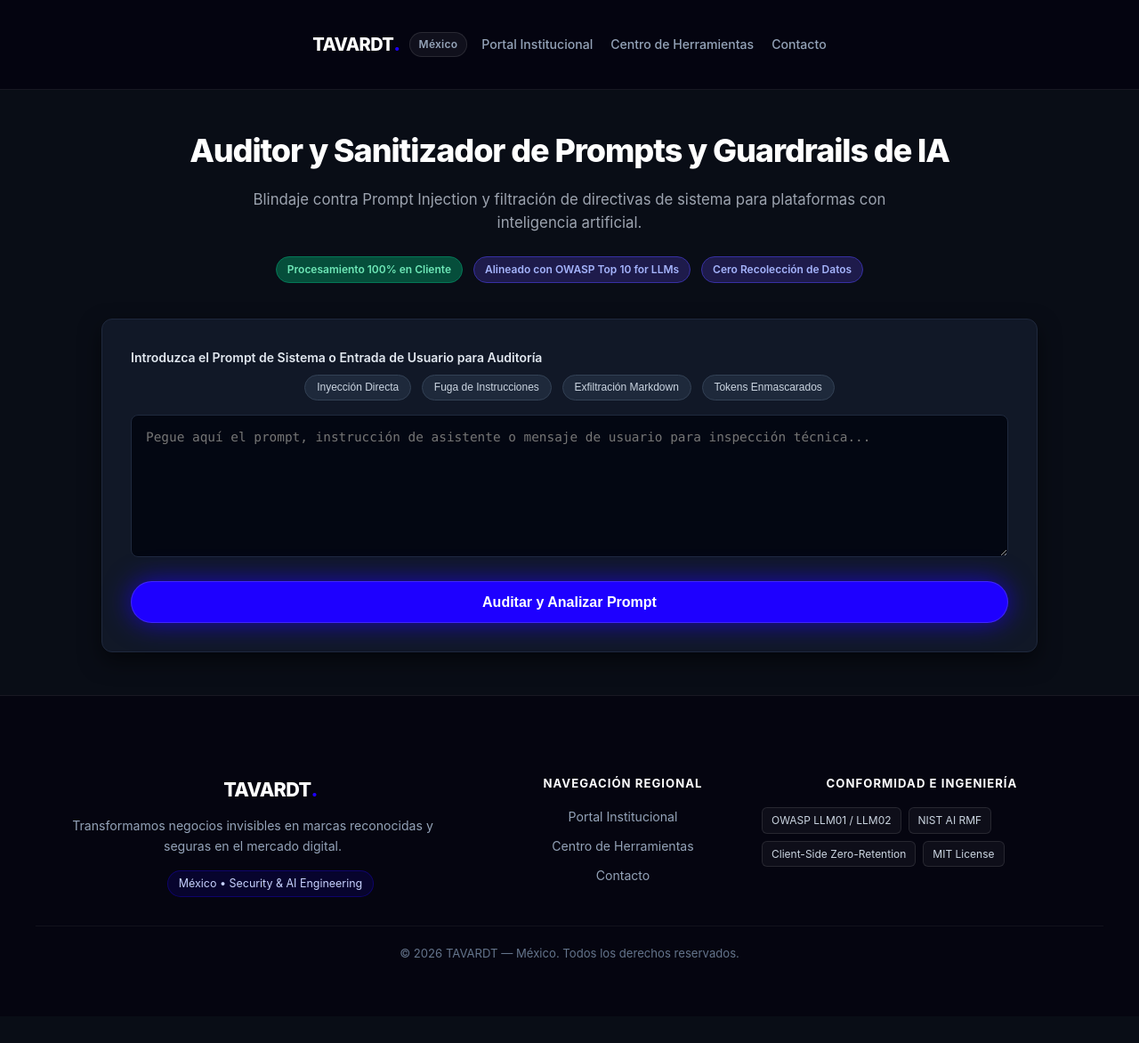
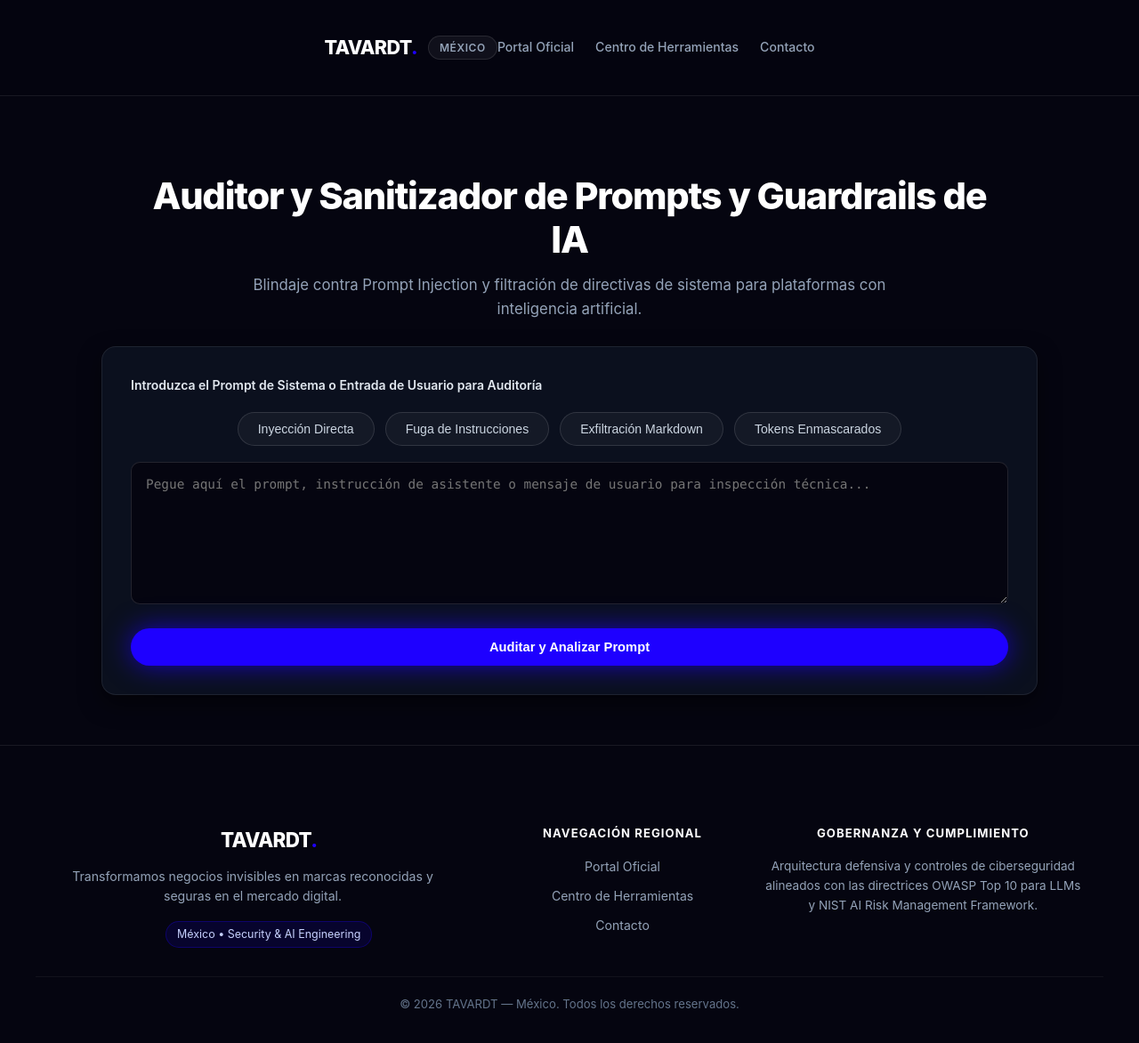
Before and after one commit to TAVARDT-Mexico/llm-guardrails-toolkit-mx, a plain HTML site: page index.html in a window 1280 px wide. Shown: the whole page at 89% size. Before the commit the page ends 1142 px from the top, so only its background shows below. Drawn offline with Linux system fonts and the light colour scheme.

Commit message:
refactor(pages): apply unified obsidian theme #050510, purge junior badges, center buttons, enforce strict corporate standards

```diff
--- a/index.html
+++ b/index.html
@@ -80,215 +80,300 @@
   </script>
   <style>
 
-/* ==================== TAVARDT BRAND STANDARDIZATION ==================== */
+/* ==========================================================================
+   TAVARDT UNIFIED ENTERPRISE DESIGN SYSTEM (ASTRYX TOKENS)
+   ========================================================================== */
 :root {
-  --tavardt-blue: #1e00ff !important;
-  --tavardt-blue-hover: #1500db !important;
-  --tavardt-blue-glow: 0 0 30px rgba(30, 0, 255, 0.7) !important;
-  --tavardt-blue-glow-lg: 0 0 45px rgba(30, 0, 255, 0.95) !important;
+  --bg: #050510 !important;
+  --bg2: #0b101e !important;
+  --bg3: #111827 !important;
+  --card-bg: #0b101e !important;
+  --surface: #0b101e !important;
+  --surface-card: #0e1526 !important;
+  --surface-elevated: #131d33 !important;
+  --card-border: rgba(255, 255, 255, 0.08) !important;
+  --border: rgba(255, 255, 255, 0.08) !important;
   --accent: #1e00ff !important;
   --accent-hover: #1500db !important;
   --blue: #1e00ff !important;
+  --info: #1e00ff !important;
+  --text: #f8fafc !important;
+  --text-muted: #94a3b8 !important;
+  --text2: #94a3b8 !important;
+  --code-bg: #030712 !important;
+}
+
+html, body {
+  background-color: #050510 !important;
+  color: #f8fafc !important;
+  font-family: -apple-system, BlinkMacSystemFont, "Segoe UI", Roboto, Helvetica, Arial, sans-serif !important;
+  margin: 0 !important;
+  padding: 0 !important;
+  min-height: 100vh !important;
+  -webkit-font-smoothing: antialiased !important;
 }
 
 /* Header */
 .tavardt-header {
-  width: 100%;
-  background: rgba(5, 5, 16, 0.94);
-  backdrop-filter: blur(12px);
-  -webkit-backdrop-filter: blur(12px);
-  border-bottom: 1px solid rgba(255, 255, 255, 0.08);
-  position: sticky;
-  top: 0;
-  z-index: 999;
+  width: 100% !important;
+  background: rgba(5, 5, 16, 0.95) !important;
+  backdrop-filter: blur(16px) !important;
+  -webkit-backdrop-filter: blur(16px) !important;
+  border-bottom: 1px solid rgba(255, 255, 255, 0.08) !important;
+  position: sticky !important;
+  top: 0 !important;
+  z-index: 1000 !important;
 }
 .tavardt-header-inner {
-  max-width: 1200px;
-  margin: 0 auto;
-  padding: 14px 24px;
-  display: flex;
-  justify-content: space-between;
-  align-items: center;
-  gap: 16px;
-  flex-wrap: wrap;
+  max-width: 1200px !important;
+  margin: 0 auto !important;
+  padding: 16px 24px !important;
+  display: flex !important;
+  justify-content: space-between !important;
+  align-items: center !important;
+  box-sizing: border-box !important;
 }
 .tavardt-brand {
-  display: inline-flex;
-  align-items: center;
-  gap: 10px;
-  text-decoration: none;
-  color: #ffffff;
+  display: inline-flex !important;
+  align-items: center !important;
+  gap: 12px !important;
+  text-decoration: none !important;
+  color: #ffffff !important;
 }
 .tavardt-logo-text {
-  font-size: 1.25rem;
-  font-weight: 800;
-  letter-spacing: -0.03em;
-  color: #ffffff;
+  font-size: 1.35rem !important;
+  font-weight: 800 !important;
+  letter-spacing: -0.03em !important;
+  color: #ffffff !important;
 }
 .tavardt-brand-dot {
   color: #1e00ff !important;
-  font-size: 1.4rem;
-  line-height: 1;
 }
 .tavardt-badge-jurisdiction {
-  font-size: 0.75rem;
-  font-weight: 600;
-  color: #94a3b8;
-  padding: 3px 10px;
-  background: rgba(255, 255, 255, 0.05);
-  border: 1px solid rgba(255, 255, 255, 0.1);
-  border-radius: 9999px;
-  letter-spacing: 0.02em;
+  font-size: 0.75rem !important;
+  font-weight: 600 !important;
+  color: #94a3b8 !important;
+  padding: 3px 12px !important;
+  background: rgba(255, 255, 255, 0.05) !important;
+  border: 1px solid rgba(255, 255, 255, 0.1) !important;
+  border-radius: 9999px !important;
+  text-transform: uppercase !important;
+  letter-spacing: 0.05em !important;
 }
 .tavardt-nav {
-  display: flex;
-  align-items: center;
-  gap: 20px;
-  flex-wrap: wrap;
+  display: flex !important;
+  align-items: center !important;
+  gap: 24px !important;
 }
 .tavardt-nav-link {
-  color: #94a3b8;
-  text-decoration: none;
-  font-size: 0.88rem;
-  font-weight: 500;
-  transition: color 0.2s ease;
+  color: #94a3b8 !important;
+  text-decoration: none !important;
+  font-size: 0.88rem !important;
+  font-weight: 500 !important;
+  transition: color 0.2s ease !important;
 }
 .tavardt-nav-link:hover {
-  color: #ffffff;
+  color: #ffffff !important;
 }
 
-/* Centered Button Row */
-.btn-row, .sample-buttons {
+/* Hero Section */
+.tavardt-hero, .hero {
+  max-width: 1000px !important;
+  margin: 0 auto !important;
+  padding: 48px 24px 28px !important;
+  text-align: center !important;
+  box-sizing: border-box !important;
+  background: transparent !important;
+  border: none !important;
+}
+.tavardt-hero h1, .hero h1, h1 {
+  font-size: clamp(1.8rem, 4vw, 2.6rem) !important;
+  font-weight: 800 !important;
+  letter-spacing: -0.03em !important;
+  margin: 0 0 12px 0 !important;
+  color: #ffffff !important;
+  line-height: 1.2 !important;
+}
+.tavardt-hero p, .hero p {
+  font-size: 1.05rem !important;
+  color: #94a3b8 !important;
+  max-width: 720px !important;
+  margin: 0 auto !important;
+  line-height: 1.6 !important;
+}
+
+/* Strict Suppression of Junior Elements */
+.badge-bar, .badges, .hero-badge, .hero img, .hero-img, .cta-grid, .cta-btn.wa, [class*="wa"],  {
+  display: none !important;
+}
+
+/* Containers and Cards */
+.card, .main-card, .panel, .stage-card, .vector-card {
+  background: #0b101e !important;
+  border: 1px solid rgba(255, 255, 255, 0.08) !important;
+  border-radius: 16px !important;
+}
+.container, main, .main-wrap {
+  background: transparent !important;
+  border: none !important;
+  box-shadow: none !important;
+}
+
+/* Textareas & Inputs */
+textarea, input[type="text"] {
+  background: #050510 !important;
+  border: 1px solid rgba(255, 255, 255, 0.12) !important;
+  border-radius: 10px !important;
+  color: #f8fafc !important;
+  font-family: 'Fira Code', Consolas, Monaco, monospace !important;
+}
+textarea:focus, input[type="text"]:focus {
+  border-color: #1e00ff !important;
+  outline: none !important;
+  box-shadow: 0 0 15px rgba(30, 0, 255, 0.3) !important;
+}
+
+/* Button Centering Containers */
+.btn-row, .presets-row, .sample-buttons {
   display: flex !important;
   justify-content: center !important;
   align-items: center !important;
+  gap: 12px !important;
+  margin: 18px 0 !important;
   flex-wrap: wrap !important;
-  gap: 12px !important;
 }
 
-/* Primary Action Buttons */
-.btn-primary, button.btn-primary, .btn-action-main, #btn-generate-blueprint, #btn-audit, .btn-run, #run-audit-btn, .btn-execute, .btn-analyze, .cta-btn.primary, .btn-act, #btn-copy {
+/* PRIMARY BUTTONS: 100% TAVARDT Electric Blue (#1e00ff) */
+.btn-primary, button.btn-primary, .btn-action-main, #btn-generate-blueprint, #btn-audit, .btn-run, #run-audit-btn, .btn-execute, .btn-analyze {
   background: #1e00ff !important;
   color: #ffffff !important;
+  border: none !important;
   border-radius: 9999px !important;
-  border: 1px solid rgba(255, 255, 255, 0.15) !important;
+  font-size: 0.92rem !important;
+  font-weight: 600 !important;
+  padding: 13px 36px !important;
   box-shadow: 0 0 30px rgba(30, 0, 255, 0.7) !important;
-  font-weight: 600 !important;
   cursor: pointer !important;
   transition: all 0.25s cubic-bezier(0.16, 1, 0.3, 1) !important;
+  text-decoration: none !important;
+  display: inline-flex !important;
+  align-items: center !important;
+  justify-content: center !important;
 }
-.btn-primary:hover, button.btn-primary:hover, .btn-action-main:hover, #btn-generate-blueprint:hover, #btn-audit:hover, .btn-run:hover, #run-audit-btn:hover, .btn-execute:hover, .btn-analyze:hover, .cta-btn.primary:hover, .btn-act:hover, #btn-copy:hover {
+.btn-primary:hover, button.btn-primary:hover, .btn-action-main:hover, #btn-generate-blueprint:hover, #btn-audit:hover, .btn-run:hover, #run-audit-btn:hover, .btn-execute:hover, .btn-analyze:hover {
   background: #1500db !important;
   box-shadow: 0 0 45px rgba(30, 0, 255, 0.95) !important;
   transform: translateY(-1px) !important;
 }
 
-/* Secondary & Preset Buttons */
-.btn-secondary, button.btn-secondary, .btn-sample, .btn-preset, button.btn-preset, .btn-action-secondary, .code-tab, .tab-btn, .cta-btn.secondary {
+/* SECONDARY BUTTONS: Clean dark pill */
+.btn-secondary, button.btn-secondary, .btn-sample, .btn-preset, button.btn-preset, .btn-action-secondary, .code-tab, .tab-btn {
+  background: rgba(255, 255, 255, 0.04) !important;
+  border: 1px solid rgba(255, 255, 255, 0.12) !important;
+  color: #cbd5e1 !important;
   border-radius: 9999px !important;
+  font-size: 0.88rem !important;
+  font-weight: 500 !important;
+  padding: 10px 22px !important;
+  cursor: pointer !important;
   transition: all 0.2s ease !important;
 }
-.btn-secondary:hover, button.btn-secondary:hover, .btn-sample:hover, .btn-preset:hover, button.btn-preset:hover, .btn-action-secondary:hover, .cta-btn.secondary:hover {
+.btn-secondary:hover, button.btn-secondary:hover, .btn-sample:hover, .btn-preset:hover, button.btn-preset:hover, .btn-action-secondary:hover {
   border-color: #1e00ff !important;
   color: #ffffff !important;
+  background: rgba(30, 0, 255, 0.08) !important;
 }
 
-/* Tabs Active */
-.code-tab.active, .tab-btn.active, .tab.active, .arch-btn.active {
+/* Active State for Tabs & Selectors */
+.code-tab.active, .tab-btn.active, .tab.active, .arch-btn.active, .btn-preset.active-hard {
   border-color: #1e00ff !important;
+  color: #ffffff !important;
+  background: rgba(30, 0, 255, 0.12) !important;
 }
 
-/* Footer */
+/* Institutional Footer */
 .tavardt-footer {
-  width: 100%;
-  background: #050510;
-  border-top: 1px solid rgba(255, 255, 255, 0.08);
-  margin-top: 48px;
-  color: #94a3b8;
+  width: 100% !important;
+  background: #050510 !important;
+  border-top: 1px solid rgba(255, 255, 255, 0.08) !important;
+  margin-top: 56px !important;
+  color: #94a3b8 !important;
 }
 .tavardt-footer-inner {
-  max-width: 1200px;
-  margin: 0 auto;
-  padding: 48px 24px 32px;
-  display: grid;
-  grid-template-columns: 2fr 1fr 1.5fr;
-  gap: 36px;
+  max-width: 1200px !important;
+  margin: 0 auto !important;
+  padding: 48px 24px 32px !important;
+  display: grid !important;
+  grid-template-columns: 2fr 1fr 1.5fr !important;
+  gap: 40px !important;
 }
 @media (max-width: 768px) {
   .tavardt-footer-inner {
-    grid-template-columns: 1fr;
-    gap: 28px;
+    grid-template-columns: 1fr !important;
+    gap: 28px !important;
   }
 }
 .tavardt-footer-logo {
-  font-size: 1.35rem;
-  font-weight: 800;
-  color: #ffffff;
-  margin-bottom: 12px;
-  letter-spacing: -0.03em;
+  font-size: 1.4rem !important;
+  font-weight: 800 !important;
+  color: #ffffff !important;
+  margin-bottom: 12px !important;
+  letter-spacing: -0.03em !important;
 }
 .tavardt-footer-mission {
-  font-size: 0.88rem;
-  line-height: 1.6;
-  color: #94a3b8;
-  margin-bottom: 16px;
-  max-width: 440px;
+  font-size: 0.88rem !important;
+  line-height: 1.6 !important;
+  color: #94a3b8 !important;
+  margin-bottom: 16px !important;
+  max-width: 440px !important;
 }
 .tavardt-footer-jurisdiction-tag {
-  display: inline-block;
-  font-size: 0.78rem;
-  color: #c7d2fe;
-  background: rgba(30, 0, 255, 0.12);
-  border: 1px solid rgba(30, 0, 255, 0.3);
-  padding: 4px 12px;
-  border-radius: 9999px;
+  display: inline-block !important;
+  font-size: 0.78rem !important;
+  color: #c7d2fe !important;
+  background: rgba(30, 0, 255, 0.12) !important;
+  border: 1px solid rgba(30, 0, 255, 0.3) !important;
+  padding: 4px 12px !important;
+  border-radius: 9999px !important;
 }
 .tavardt-footer-heading {
-  font-size: 0.82rem;
-  font-weight: 700;
-  text-transform: uppercase;
-  letter-spacing: 0.08em;
-  color: #ffffff;
-  margin-bottom: 16px;
+  font-size: 0.82rem !important;
+  font-weight: 700 !important;
+  text-transform: uppercase !important;
+  letter-spacing: 0.08em !important;
+  color: #ffffff !important;
+  margin-bottom: 16px !important;
 }
 .tavardt-footer-links {
-  list-style: none;
-  padding: 0;
-  margin: 0;
-  display: flex;
-  flex-direction: column;
-  gap: 10px;
+  list-style: none !important;
+  padding: 0 !important;
+  margin: 0 !important;
+  display: flex !important;
+  flex-direction: column !important;
+  gap: 10px !important;
 }
 .tavardt-footer-links a {
-  color: #94a3b8;
-  text-decoration: none;
-  font-size: 0.88rem;
-  transition: color 0.2s ease;
+  color: #94a3b8 !important;
+  text-decoration: none !important;
+  font-size: 0.88rem !important;
+  transition: color 0.2s ease !important;
 }
 .tavardt-footer-links a:hover {
-  color: #1e00ff;
+  color: #1e00ff !important;
 }
-.tavardt-footer-badges {
-  display: flex;
-  flex-wrap: wrap;
-  gap: 8px;
-}
-.tavardt-fbadge {
-  font-size: 0.75rem;
-  color: #cbd5e1;
-  background: rgba(255, 255, 255, 0.04);
-  border: 1px solid rgba(255, 255, 255, 0.1);
-  padding: 4px 10px;
-  border-radius: 6px;
+.tavardt-footer-compliance-text {
+  font-size: 0.85rem !important;
+  line-height: 1.6 !important;
+  color: #94a3b8 !important;
 }
 .tavardt-footer-bottom {
-  max-width: 1200px;
-  margin: 0 auto;
-  padding: 20px 24px;
-  border-top: 1px solid rgba(255, 255, 255, 0.05);
-  text-align: center;
-  font-size: 0.82rem;
-  color: #64748b;
+  max-width: 1200px !important;
+  margin: 0 auto !important;
+  padding: 20px 24px !important;
+  border-top: 1px solid rgba(255, 255, 255, 0.05) !important;
+  text-align: center !important;
+  font-size: 0.82rem !important;
+  color: #64748b !important;
 }
 
   </style>
@@ -302,8 +387,8 @@
       --bg: #090d16;
       --card-bg: #111827;
       --card-border: #1f293d;
-      --accent: #1e00ff;
-      --accent-hover: #1500db;
+      --accent: #6366f1;
+      --accent-hover: #4f46e5;
       --text: #f3f4f6;
       --text-muted: #9ca3af;
       --pass: #10b981;
@@ -558,7 +643,7 @@
       <span class="tavardt-badge-jurisdiction">México</span>
     </a>
     <nav class="tavardt-nav">
-      <a href="https://ag.tavardt.com/mx/" class="tavardt-nav-link" target="_blank" rel="noopener">Portal Institucional</a>
+      <a href="https://ag.tavardt.com/mx/" class="tavardt-nav-link" target="_blank" rel="noopener">Portal Oficial</a>
       <a href="https://tools.tavardt.com/mx/" class="tavardt-nav-link" target="_blank" rel="noopener">Centro de Herramientas</a>
       <a href="https://ag.tavardt.com/mx/contacto/" class="tavardt-nav-link" target="_blank" rel="noopener">Contacto</a>
     </nav>
@@ -569,11 +654,7 @@
     <div class="hero">
       <h1>Auditor y Sanitizador de Prompts y Guardrails de IA</h1>
       <p>Blindaje contra Prompt Injection y filtración de directivas de sistema para plataformas con inteligencia artificial.</p>
-      <div class="badges">
-        <span class="badge badge-green">Procesamiento 100% en Cliente</span>
-        <span class="badge">Alineado con OWASP Top 10 for LLMs</span>
-        <span class="badge">Cero Recolección de Datos</span>
-      </div>
+
     </div>
 
     <div class="main-card">
@@ -632,19 +713,14 @@
     <div class="tavardt-footer-col">
       <div class="tavardt-footer-heading">Navegación Regional</div>
       <ul class="tavardt-footer-links">
-        <li><a href="https://ag.tavardt.com/mx/" target="_blank" rel="noopener">Portal Institucional</a></li>
+        <li><a href="https://ag.tavardt.com/mx/" target="_blank" rel="noopener">Portal Oficial</a></li>
         <li><a href="https://tools.tavardt.com/mx/" target="_blank" rel="noopener">Centro de Herramientas</a></li>
         <li><a href="https://ag.tavardt.com/mx/contacto/" target="_blank" rel="noopener">Contacto</a></li>
       </ul>
     </div>
     <div class="tavardt-footer-col">
-      <div class="tavardt-footer-heading">Conformidad e Ingeniería</div>
-      <div class="tavardt-footer-badges">
-        <span class="tavardt-fbadge">OWASP LLM01 / LLM02</span>
-        <span class="tavardt-fbadge">NIST AI RMF</span>
-        <span class="tavardt-fbadge">Client-Side Zero-Retention</span>
-        <span class="tavardt-fbadge">MIT License</span>
-      </div>
+      <div class="tavardt-footer-heading">Gobernanza y Cumplimiento</div>
+      <p class="tavardt-footer-compliance-text">Arquitectura defensiva y controles de ciberseguridad alineados con las directrices OWASP Top 10 para LLMs y NIST AI Risk Management Framework.</p>
     </div>
   </div>
   <div class="tavardt-footer-bottom">
```
